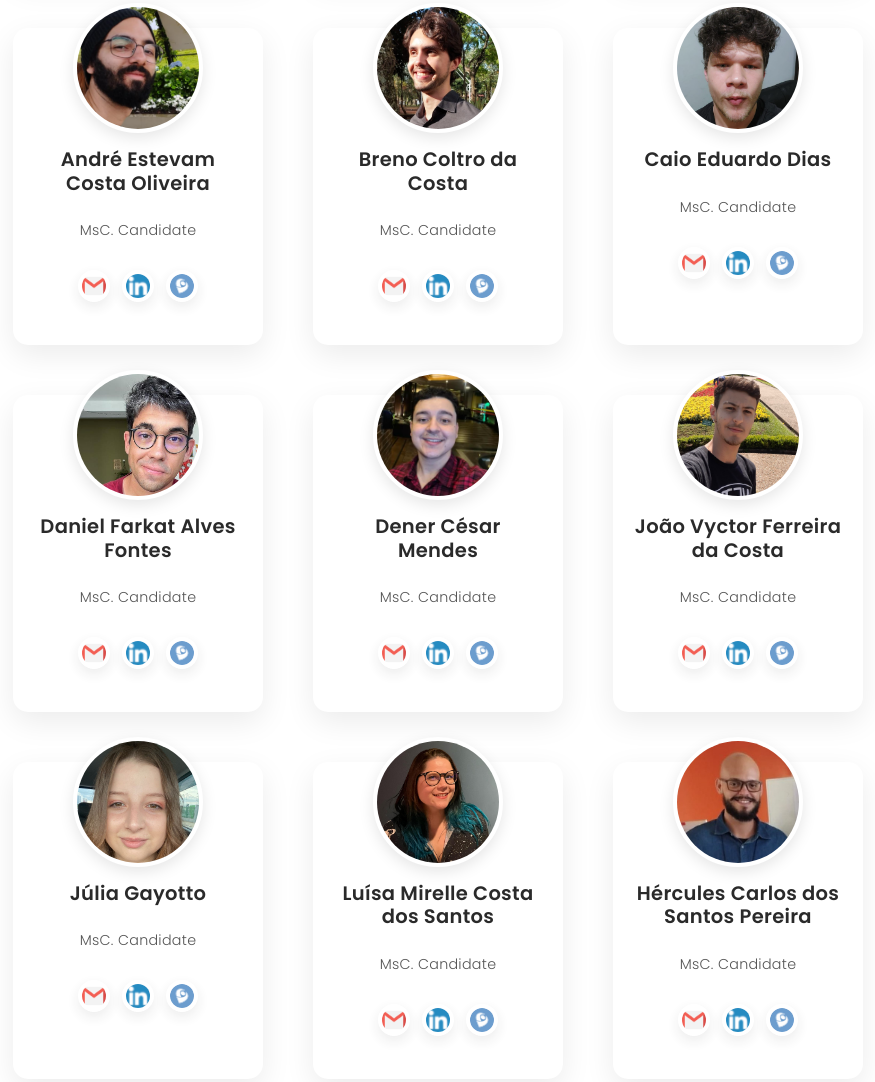
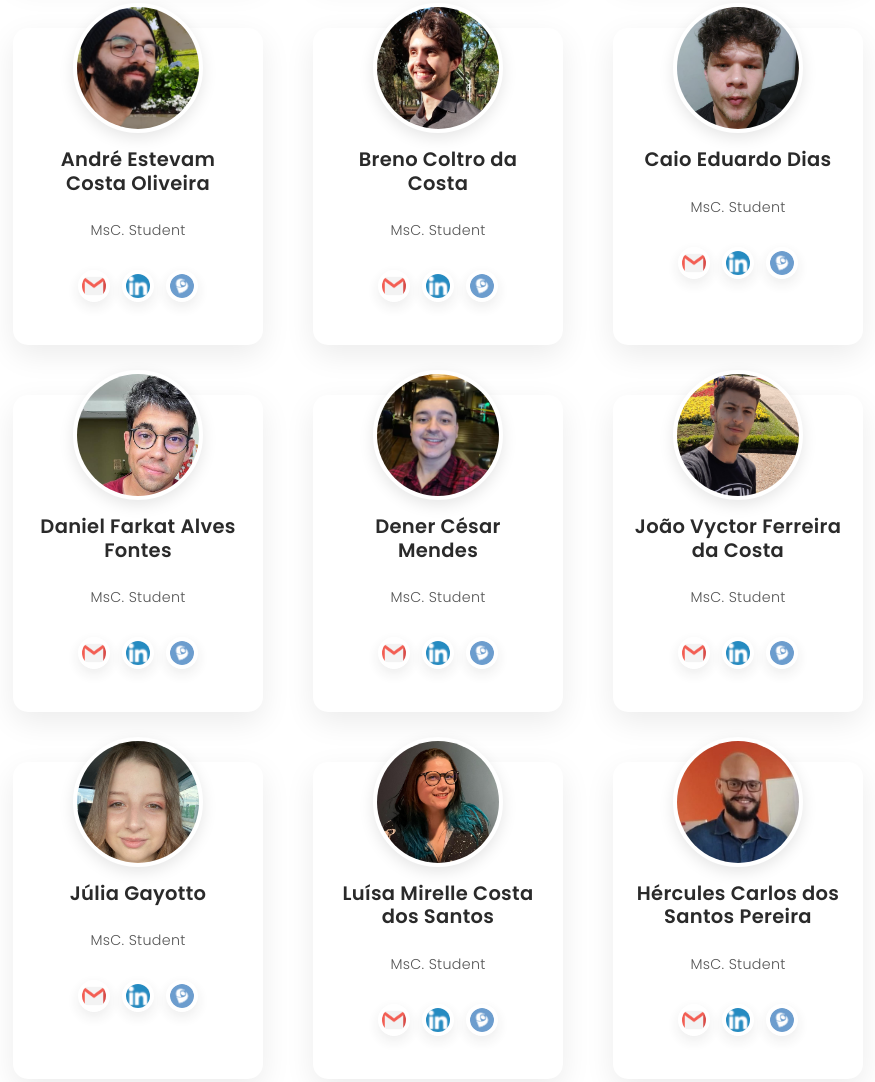
Before and after one commit to liarealab/liarea_page, a plain HTML site: page index.html in a window 1280 px wide. Shown: the part 5604-6686 px from the top of the page, without its empty margins (202-1077 px from the left). Drawn offline with nearby package versions, Linux system fonts and the light colour scheme; a web font is replaced by a local one.

Commit message:
Update index.html

```diff
--- a/index.html
+++ b/index.html
@@ -606,7 +606,7 @@
             <div class="member">
               <img src="assets/img/members/andre.png" alt="André Estevam Costa Oliveira">
               <h3>André Estevam Costa Oliveira</h3>
-              <p>MsC. Candidate</p>
+              <p>MsC. Student</p>
               <div class="social-links">
                 <a href="mailto:andre.estevam.unb@gmail.com "><img src="assets/img/social_media/gmail.png" alt="Email"></a>
                 <a href="https://www.linkedin.com/in/andr%C3%A9-estevam-costa-oliveira/"><img src="assets/img/social_media/linkedin.png" alt="LinkedIn"></a>
@@ -618,7 +618,7 @@
             <div class="member">
               <img src="assets/img/members/breno-costa.jpeg" alt="Breno Coltro da Costa">
               <h3>Breno Coltro da Costa</h3>
-              <p>MsC. Candidate</p>
+              <p>MsC. Student</p>
               <div class="social-links">
                 <a href="mailto:breno.costa@inpe.br"><img src="assets/img/social_media/gmail.png" alt="Email"></a>
                 <a href="https://www.linkedin.com/in/breno-coltro-da-costa-1b019721a/"><img src="assets/img/social_media/linkedin.png" alt="LinkedIn"></a>
@@ -630,7 +630,7 @@
             <div class="member">
               <img src="assets/img/members/caio.png" alt="Caio Eduardo Dias">
               <h3>Caio Eduardo Dias</h3>
-              <p>MsC. Candidate</p>
+              <p>MsC. Student</p>
               <div class="social-links">
                 <a href="mailto:caioeduardo9700@gmail.com"><img src="assets/img/social_media/gmail.png" alt="Email"></a>
                 <a href=""><img src="assets/img/social_media/linkedin.png" alt="LinkedIn"></a>
@@ -642,7 +642,7 @@
             <div class="member">
               <img src="assets/img/members/daniel-farkat.jpeg" alt="Daniel Farkat Alves Fontes">
               <h3>Daniel Farkat Alves Fontes</h3>
-              <p>MsC. Candidate</p>
+              <p>MsC. Student</p>
               <div class="social-links">
                 <a href="mailto:daniel.farkat@inpe.br"><img src="assets/img/social_media/gmail.png" alt="Email"></a>
                 <a href="https://www.linkedin.com/in/daniel-farkat-alves-fontes-2472a331b/"><img src="assets/img/social_media/linkedin.png" alt="LinkedIn"></a>
@@ -654,7 +654,7 @@
             <div class="member">
               <img src="assets/img/members/dener.png" alt="Dener César Mendes">
               <h3>Dener César Mendes</h3>
-              <p>MsC. Candidate</p>
+              <p>MsC. Student</p>
               <div class="social-links">
                 <a href="mailto:mendesdener2@gmail.com"><img src="assets/img/social_media/gmail.png" alt="Email"></a>
                 <a href="https://www.linkedin.com/in/mendesdener2/"><img src="assets/img/social_media/linkedin.png" alt="LinkedIn"></a>
@@ -666,7 +666,7 @@
             <div class="member">
               <img src="assets/img/members/jv.jpeg" alt="João Vyctor Ferreira da Costa">
               <h3>João Vyctor Ferreira da Costa</h3>
-              <p>MsC. Candidate</p>
+              <p>MsC. Student</p>
               <div class="social-links">
                 <a href="mailto:joao.ferreira@inpe.br"><img src="assets/img/social_media/gmail.png" alt="Email"></a>
                 <a href="#"><img src="assets/img/social_media/linkedin.png" alt="LinkedIn"></a>
@@ -678,7 +678,7 @@
             <div class="member">
               <img src="assets/img/members/julia-gayotto.jpeg" alt="Júlia Gayotto">
               <h3>Júlia Gayotto</h3>
-              <p>MsC. Candidate</p>
+              <p>MsC. Student</p>
               <div class="social-links">
                 <a href="mailto:juliagayotto@gmail.com"><img src="assets/img/social_media/gmail.png" alt="Email"></a>
                 <a href="https://www.linkedin.com/in/juliagayotto/"><img src="assets/img/social_media/linkedin.png" alt="LinkedIn"></a>
@@ -690,7 +690,7 @@
             <div class="member">
               <img src="assets/img/members/luisa-santos.jpeg" alt="Luísa Mirelle Costa dos Santos">
               <h3>Luísa Mirelle Costa dos Santos</h3>
-              <p>MsC. Candidate</p>
+              <p>MsC. Student</p>
               <div class="social-links">
                 <a href="mailto:luisa.santos@inpe.br"><img src="assets/img/social_media/gmail.png" alt="Email"></a>
                 <a href="https://www.linkedin.com/in/lu%C3%ADsamirellesantos/"><img src="assets/img/social_media/linkedin.png" alt="LinkedIn"></a>
@@ -702,7 +702,7 @@
             <div class="member">
               <img src="assets/img/members/hercules.png" alt="Hércules Carlos dos Santos Pereira">
               <h3>Hércules Carlos dos Santos Pereira</h3>
-              <p>MsC. Candidate</p>
+              <p>MsC. Student</p>
               <div class="social-links">
                 <a href="mailto:herculesc635@gmail.com"><img src="assets/img/social_media/gmail.png" alt="Email"></a>
                 <a href="https://www.linkedin.com/in/h%C3%A9rcules-carlos-4130a295/"><img src="assets/img/social_media/linkedin.png" alt="LinkedIn"></a>
@@ -714,7 +714,7 @@
             <div class="member">
               <img src="assets/img/members/matheus.png" alt="Matheus Corrêa Domingos">
               <h3>Matheus Corrêa Domingos</h3>
-              <p>MsC. Candidate</p>
+              <p>MsC. Student</p>
               <div class="social-links">
                 <a href="mailto:matheuscorreadomingos@gmail.com"><img src="assets/img/social_media/gmail.png" alt="Email"></a>
                 <a href="https://www.linkedin.com/in/matheus-corr%C3%AAa-domingos-1080b6119/"><img src="assets/img/social_media/linkedin.png" alt="LinkedIn"></a>
```
